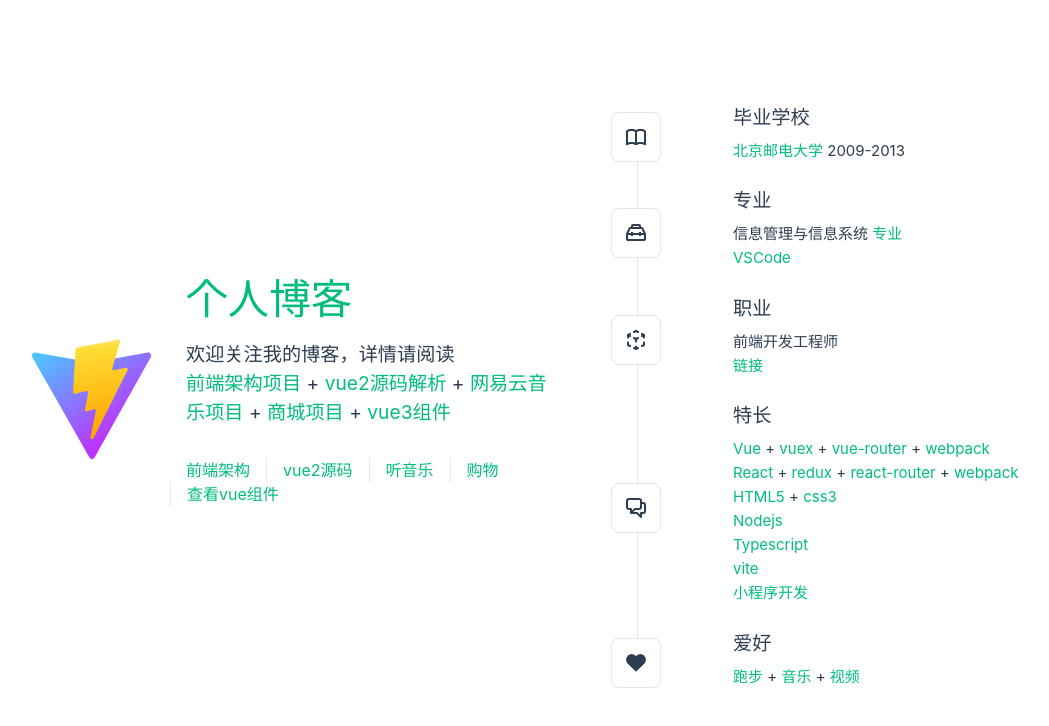
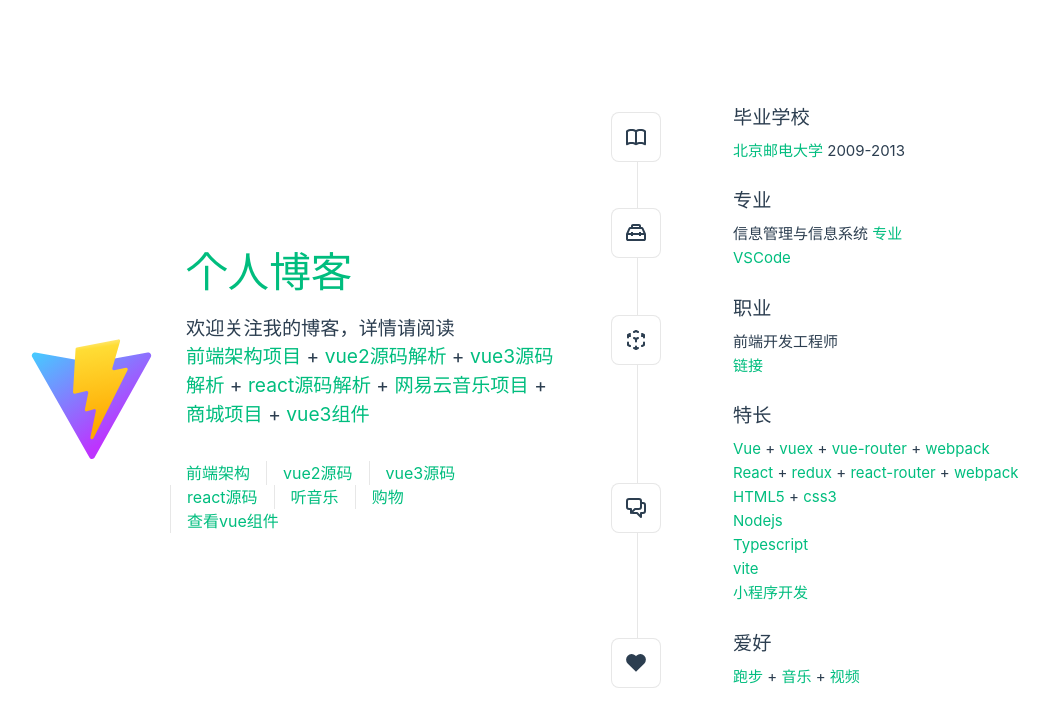
Before and after one commit to aigouzz/vue3-init-app, a Vue app: page /#/ in a window 1280 px wide. Shown: the top 726 px of the page, without its empty margins (3-1052 px from the left). Built offline with nearby package versions, Linux system fonts and the light colour scheme.

Commit message:
feat: add link to react

```diff
--- a/src/components/LeftMessage.vue
+++ b/src/components/LeftMessage.vue
@@ -12,6 +12,8 @@ defineProps<{
       <br />
       <a href="/dist" target="_blank" rel="noopener">前端架构项目</a> +
       <a href="/vue2" target="_blank" rel="noopener">vue2源码解析</a> +
+      <a href="/vue3" target="_blank" rel="noopener">vue3源码解析</a> +
+      <a href="/react" target="_blank" rel="noopener">react源码解析</a> +
       <a href="/music" target="_blank" rel="noopener">网易云音乐项目</a> +
       <a href="/shop" target="_blank" rel="noopener">商城项目</a> +
       <a href="/demos" target="_blank" rel="noopener">vue3组件</a>
--- a/src/views/HomeView.vue
+++ b/src/views/HomeView.vue
@@ -1,5 +1,5 @@
 <script setup lang="ts">
-import { RouterLink } from "vue-router";
+// import { RouterLink } from "vue-router";
 import LeftMessage from "../components/LeftMessage.vue";
 import TheWelcome from "../components/TheWelcome.vue";
 </script>
@@ -20,6 +20,8 @@ import TheWelcome from "../components/TheWelcome.vue";
       <nav>
         <a href="/dist" target="_blank">前端架构</a>
         <a href="/vue2" target="_blank">vue2源码</a>
+        <a href="/vue3" target="_blank">vue3源码</a>
+        <a href="/react" target="_blank">react源码</a>
         <a href="/music" target="_blank">听音乐</a>
         <a href="/shop" target="_blank">购物</a>
         <a href="/demos" target="_blank">查看vue组件</a>
```
